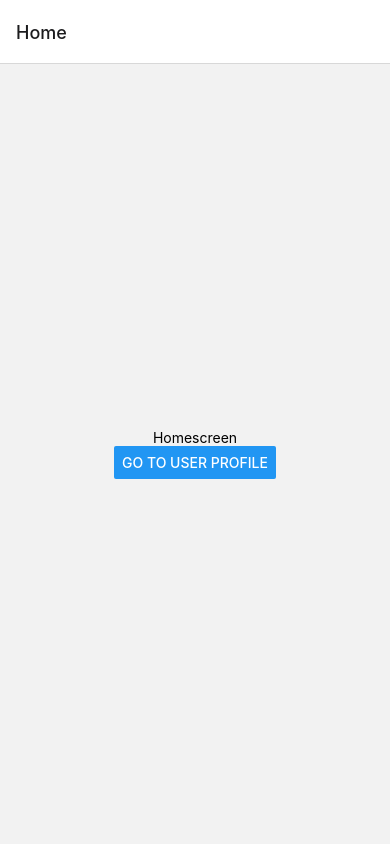
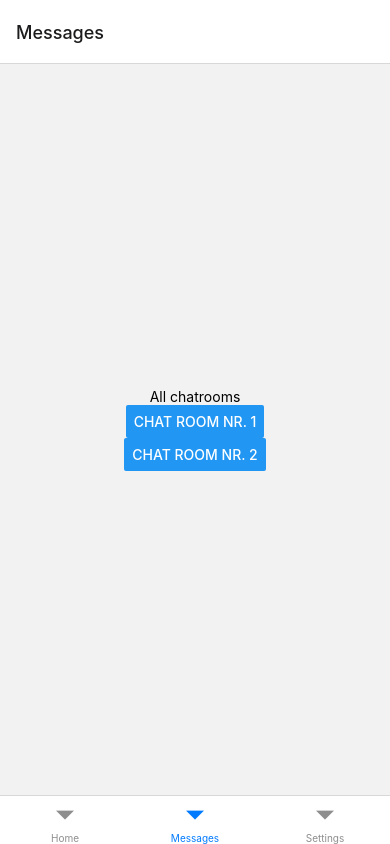
Before and after one commit to rachelhdvo0727/KvaliApp, a React Native app: screen /Messages in a window 390 px wide. Built offline with nearby package versions, Linux system fonts and the light colour scheme.

Commit message:
added nested navigation

```diff
--- a/App.js
+++ b/App.js
@@ -3,45 +3,35 @@ import React from "react";
 import { StyleSheet, Text, View, Button } from "react-native";
 import { NavigationContainer } from "@react-navigation/native";
 import { createNativeStackNavigator } from "@react-navigation/native-stack";
+import { createBottomTabNavigator } from "@react-navigation/bottom-tabs";
 
-function HomeScreen({ navigation }) {
-	return (
-		<View style={{ flex: 1, alignItems: "center", justifyContent: "center" }}>
-			<Text>Homescreen</Text>
-			<Button
-				title='Go to User Profile'
-				onPress={() => navigation.navigate("User")}
-			/>
-		</View>
-	);
-}
+// Screens
+import MessagesScreen from "./screens/MessagesScreen";
+import HomeScreen from "./screens/HomeScreen";
+import Settings from "./screens/Settings";
 
-function UserProfile({ navigation }) {
-	return (
-		<View style={{ flex: 1, alignItems: "center", justifyContent: "center" }}>
-			<Text>User profile</Text>
-			<Button
-				title='Go to User profile... again'
-				onPress={() => navigation.push("User")}
-			/>
-			{/*  */}
-			<Button title='Go back' onPress={() => navigation.goBack()} />
-		</View>
-	);
-}
-
-const Stack = createNativeStackNavigator();
+const Tab = createBottomTabNavigator();
 
 export default function App() {
 	return (
-		<NavigationContainer>
+		<NavigationContainer initialRouteName='Home'>
+			<Tab.Navigator>
+				<Tab.Screen name='Home' component={HomeScreen}></Tab.Screen>
+				<Tab.Screen
+					name='Messages'
+					component={MessagesScreen}
+					options={{ title: "Messages", headerShown: false }}
+				/>
+				<Tab.Screen name='Settings' component={Settings} />
+			</Tab.Navigator>
+
 			{/* Take route config. as its children w additional props for config & renders contents */}
 			{/* Specify the inial route in a stack  */}
-			<Stack.Navigator initialRouteName='Home'>
-				{/* 'name' & 'component' are required*/}
+			{/* <Stack.Navigator initialRouteName='Home'>
+				{/* 'name' & 'component' are required
 				<Stack.Screen name='Home' component={HomeScreen} />
 				<Stack.Screen name='User' component={UserProfile} />
-			</Stack.Navigator>
+			</Stack.Navigator> */}
 		</NavigationContainer>
 	);
 }
--- /dev/null
+++ b/components/ChatMessagesHome.js
@@ -0,0 +1,30 @@
+import React from "react";
+import { StyleSheet, Text, View, Button } from "react-native";
+
+import { useNavigation } from "@react-navigation/core";
+
+export default function ChatMessagesHome(props) {
+	const navigation = useNavigation();
+	return (
+		<View style={{ flex: 1, alignItems: "center", justifyContent: "center" }}>
+			<Text>All chatrooms</Text>
+			<Button
+				title='Chat room nr. 1'
+				onPress={() => navigation.navigate("ChatScreen")}
+			></Button>
+			<Button
+				title='Chat room nr. 2'
+				onPress={() => navigation.navigate("ChatScreen2")}
+			></Button>
+		</View>
+	);
+}
+
+const styles = StyleSheet.create({
+	container: {
+		flex: 1,
+		backgroundColor: "#fff",
+		alignItems: "center",
+		justifyContent: "center",
+	},
+});
--- /dev/null
+++ b/components/ChatRoom1.js
@@ -0,0 +1,17 @@
+import React from "react";
+import { useNavigation } from "@react-navigation/core";
+import { StyleSheet, Text, View, Button } from "react-native";
+
+export default function ChatScreen(props) {
+	const navigation = useNavigation();
+
+	return (
+		<View style={{ flex: 1, alignItems: "center", justifyContent: "center" }}>
+			<Text>Chat Room 1</Text>
+			{/* <Button
+				title='Go back'
+				onPress={() => navigation.push("Messages")}
+			></Button> */}
+		</View>
+	);
+}
--- /dev/null
+++ b/components/ChatRoom2.js
@@ -0,0 +1,17 @@
+import React from "react";
+import { useNavigation } from "@react-navigation/core";
+import { StyleSheet, Text, View, Button } from "react-native";
+
+export default function ChatScreen2(props) {
+	const navigation = useNavigation();
+
+	return (
+		<View style={{ flex: 1, alignItems: "center", justifyContent: "center" }}>
+			<Text>Chat Room 2</Text>
+			{/* <Button
+				title='Go back'
+				onPress={() => navigation.push("Chatmessages")}
+			></Button> */}
+		</View>
+	);
+}
--- a/package.json
+++ b/package.json
@@ -8,6 +8,7 @@
     "eject": "expo eject"
   },
   "dependencies": {
+    "@react-navigation/bottom-tabs": "^6.0.5",
     "@react-navigation/native": "^6.0.2",
     "@react-navigation/native-stack": "^6.1.0",
     "expo": "~42.0.1",
--- /dev/null
+++ b/screens/HomeScreen.js
@@ -0,0 +1,15 @@
+import React from "react";
+import { useNavigation } from "@react-navigation/core";
+
+import { StyleSheet, Text, View, Button } from "react-native";
+
+
+export default function HomeScreen(props) {
+	const navigation = useNavigation();
+
+	return (
+		<View style={{ flex: 1, alignItems: "center", justifyContent: "center" }}>
+			<Text>This is the m*****f**k Home Screen</Text>
+		</View>
+	);
+}
--- /dev/null
+++ b/screens/MessagesScreen.js
@@ -0,0 +1,26 @@
+import React from "react";
+import { createNativeStackNavigator } from "@react-navigation/native-stack";
+import { NavigationContainer } from "@react-navigation/native";
+
+import { StyleSheet, Text, View, Button } from "react-native";
+import ChatRoom1 from "../components/ChatRoom1";
+import ChatRoom2 from "../components/ChatRoom2";
+import ChatMessagesHome from "../components/ChatMessagesHome";
+
+const ChatStack = createNativeStackNavigator();
+
+export default function ChatMessages(props) {
+	return (
+		<ChatStack.Navigator initialRouteName='Messages'>
+			<ChatStack.Screen name='Messages' component={ChatMessagesHome} />
+			<ChatStack.Screen
+				name='ChatScreen'
+				component={ChatRoom1}
+			></ChatStack.Screen>
+			<ChatStack.Screen
+				name='ChatScreen2'
+				component={ChatRoom2}
+			></ChatStack.Screen>
+		</ChatStack.Navigator>
+	);
+}
--- /dev/null
+++ b/screens/Settings.js
@@ -0,0 +1,12 @@
+import React from "react";
+import { StyleSheet, Text, View, Button } from "react-native";
+
+const Settings = (props) => {
+	return (
+		<View style={{ flex: 1, alignItems: "center", justifyContent: "center" }}>
+			<Text>This is Settings screen</Text>
+		</View>
+	);
+};
+
+export default Settings;
```
Also changed, not shown: components/UserProfile.js (added, +19 -0 lines), 1 other file (tests, documents, lock files or other folders).
